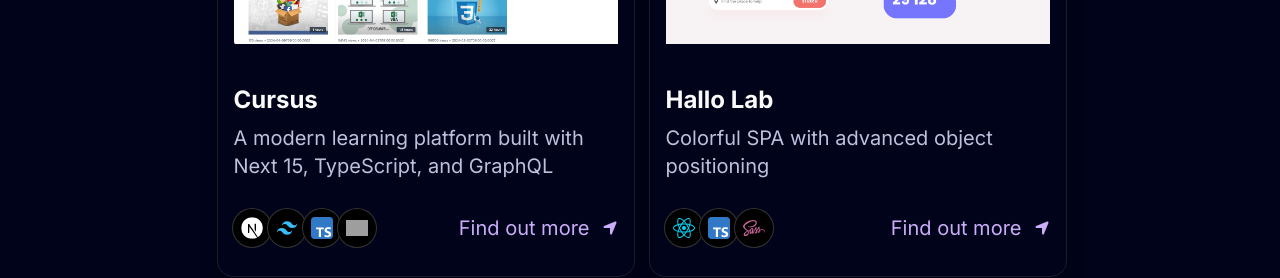
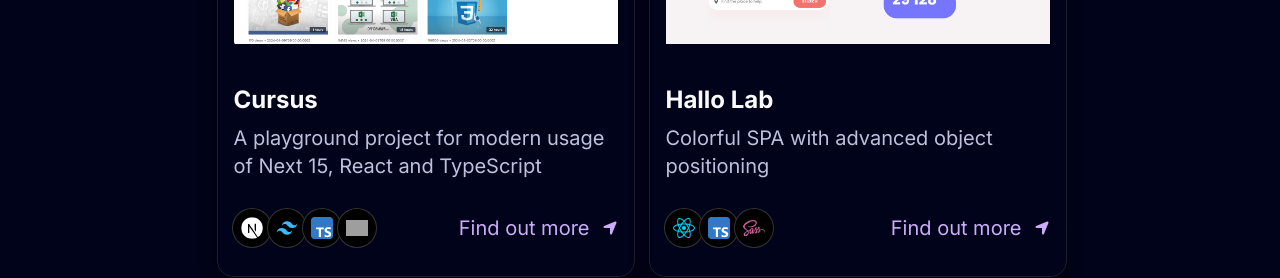
Before and after one commit to DagassaCoop/dev_portfolio, a Next.js app: page /projects in a window 1280 px wide. Shown: the part 1060-1338 px from the top of the page. Built offline with nearby package versions, Linux system fonts and the light colour scheme; grey boxes are pictures that could not be loaded.

Commit message:
update: cursus desc update

```diff
--- a/src/data/index.ts
+++ b/src/data/index.ts
@@ -100,7 +100,7 @@ export const projects: IProject[] = [
   {
     id: "b16ae796-f266-42d6-9f9b-6c49277f4aff",
     title: "Cursus",
-    des: "A modern learning platform built with Next 15, TypeScript, and GraphQL",
+    des: "A playground project for modern usage of Next 15, React and TypeScript",
     img: "/cursusPreview.png",
     iconLists: ["/next.svg", "/tail.svg", "/ts.svg", "/graphql.svg"],
     link: "https://next-15-teaching-platform.vercel.app",
```
